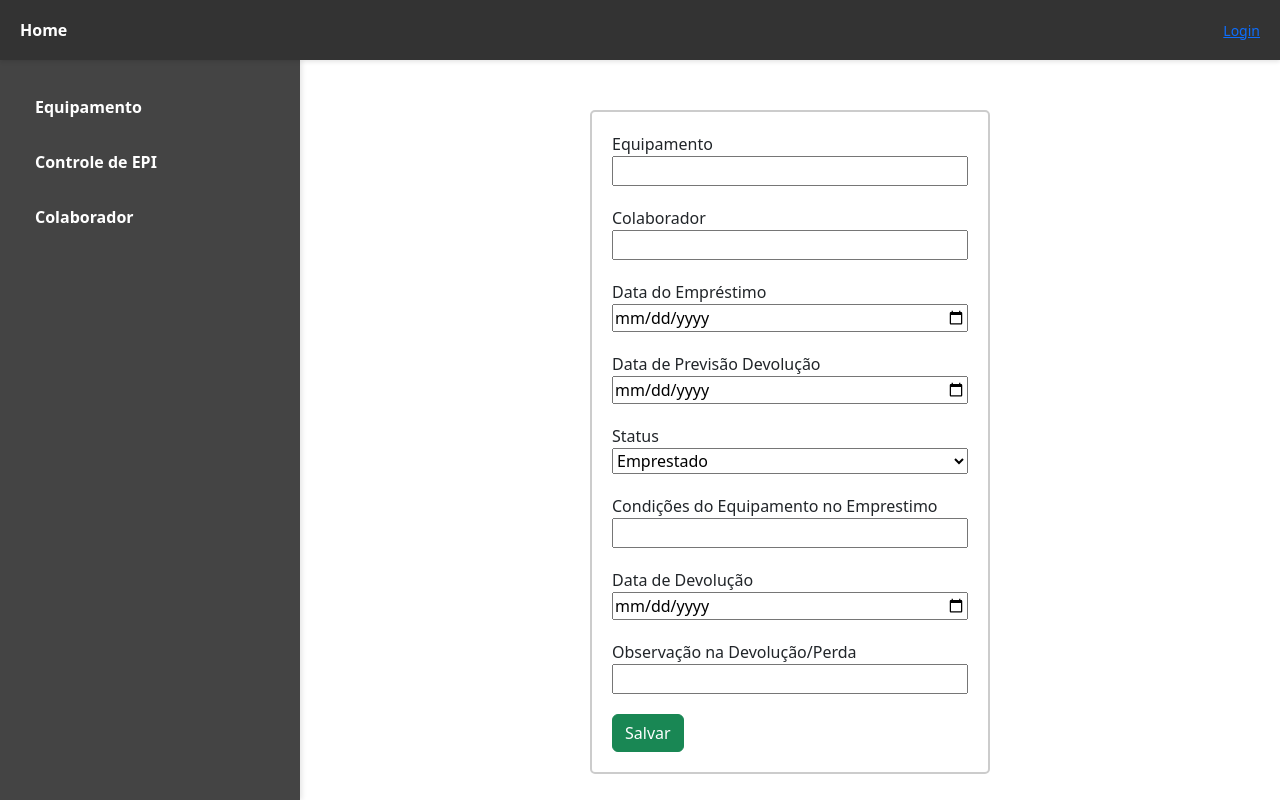
After one commit to Rexfire12/sistema_controle_epi, a Django app: page /registrar_acao/ in a window 1280 px wide. The commit adds this page. Run offline with Django 5.2, Linux system fonts and the light colour scheme.

Commit message:
Relatorios/Login

```diff
--- /dev/null
+++ b/controle_epi/epi/templates/epi/globals/registrar_acao.html
@@ -0,0 +1,52 @@
+{% extends "epi/index.html" %}
+
+{% block content %}
+
+<div class="container" style="border: 2px solid #ccc; padding: 20px; border-radius: 5px; width: 400px; margin-top: 50px;">
+    <form action="/registrar_acao/" method="post" class="registration-form">
+      {% csrf_token %}
+      <div style="margin-bottom: 20px;">
+        <label for="equipamento">Equipamento</label><br>
+        <input type="text" id="equipamento" name="equipamento" required style="width: 100%;">
+      </div>
+      <div style="margin-bottom: 20px;">
+        <label for="colaborador">Colaborador</label><br>
+        <input type="text" id="colaborador" name="colaborador" required style="width: 100%;">
+      </div>
+      <div style="margin-bottom: 20px;">
+        <label for="dataemprestimo">Data do Empréstimo</label><br>
+        <input type="date" id="dataemprestimo" name="data_emprestimo" required style="width: 100%;">
+      </div>
+      <div style="margin-bottom: 20px;">
+        <label for="previsaodevolucao">Data de Previsão Devolução</label><br>
+        <input type="date" id="previsaodevolucao" name="previsaodevolucao" required style="width: 100%;">
+      </div>
+      <div class="status-bar" style="margin-bottom: 20px;">
+        <label for="status-dropdown">Status</label><br>
+        <select id="status-dropdown" name="status-dropdown" style="width: 100%;">
+          <option value="emprestado">Emprestado</option>
+          <option value="em-uso">Em Uso</option>
+          <option value="fornecido">Fornecido</option>
+          <option value="devolvido">Devolvido</option>
+          <option value="danificado">Danificado</option>
+          <option value="perdido">Perdido</option>
+        </select>
+      </div>
+      <div style="margin-bottom: 20px;">
+        <label for="condicoes">Condições do Equipamento no Emprestimo</label><br>
+        <input type="text" id="condicoes" name="condicoes" required style="width: 100%;">
+      </div>
+      <div style="margin-bottom: 20px;">
+        <label for="datadevolucao">Data de Devolução</label><br>
+        <input type="date" id="datadevolucao" name="data_devolucao" required style="width: 100%;">
+      </div>
+      <div style="margin-bottom: 20px;">
+        <label for="observacao">Observação na Devolução/Perda</label><br>
+        <input type="text" id="observacao" name="observacao" required style="width: 100%;">
+      </div>
+      <button class="btn btn-success" type="submit">Salvar</button>
+    </form>
+  </div>
+
+
+{% endblock content %}
--- a/controle_epi/epi/templates/epi/partials/header.html
+++ b/controle_epi/epi/templates/epi/partials/header.html
@@ -4,6 +4,11 @@
         <a href="/">Home</a>
     </div>
     <div class="right">
-        <span>Usuário: João</span>
+        {% if user.is_authenticated %}
+            <span>Usuário: {{ colaborador.name }}</span>
+            <a href="{% url 'logout' %}">Logout</a>
+        {% else %}
+            <a href="{% url 'login' %}">Login</a>
+        {% endif %}
     </div>
 </header>
--- a/controle_epi/epi/templates/epi/partials/sidebar.html
+++ b/controle_epi/epi/templates/epi/partials/sidebar.html
@@ -4,6 +4,7 @@
         <label for="item1" class="accordion-title">Equipamento</label>
         <div class="accordion-content">
             <a href="/cadastrar">Cadastrar Equipamento</a>
+            <a href="/listar">Relatórios</a>
             <a href="/atualizar">Editar Equipamento</a>
         </div>
     </div>
@@ -11,8 +12,8 @@
         <input type="checkbox" id="item2">
         <label for="item2" class="accordion-title">Controle de EPI</label>
         <div class="accordion-content">
-            <a href="">Registar Ação</a>
-            <a href="/listar">Relatórios</a>
+            <a href="/registrar_acao/">Registar Ação</a>
+            <a href="/listar_acao">Relatórios</a>
         </div>
     </div>
     <div class="accordion-item">
--- a/controle_epi/epi/urls.py
+++ b/controle_epi/epi/urls.py
@@ -1,7 +1,10 @@
 from django.urls import path
+from django.contrib.auth import views as auth_views
 from . import views
 
+
 urlpatterns = [
+    #URLs para o modulo de epi
     path('', views.index, name='index'),
     path('listar/', views.listar_epi, name='listar_epi'),
     path('cadastrar/', views.cadastrar_epi, name='cadastrar_epi'),
@@ -14,4 +17,10 @@ urlpatterns = [
     path('atualizar_colaborador/', views.atualizar_colaborador, name='atualizar_colaborador_tela'),
     path('atualizar_colaborador/<int:id>/', views.atualizar_colaborador, name='atualizar_colaborador'),
     path('excluir_colaborador/<int:id>/', views.excluir_colaborador, name='excluir_colaborador'),
+    #URL para o modulo de registrar ação
+    path('registrar_acao/', views.registrar_acao, name='registrar_acao'),
+    path('listar_acao/', views.listar_acao, name='listar_acao'),
+    #Loguin e Logout
+    path('login/', auth_views.LoginView.as_view(template_name='epi/globals/login.html'), name='login'),
+    path('logout/', auth_views.LogoutView.as_view(), name='logout'),
 ]
--- a/controle_epi/epi/views.py
+++ b/controle_epi/epi/views.py
@@ -1,5 +1,5 @@
 from django.shortcuts import render, redirect, get_object_or_404
-from epi.models import Equipamento, Colaborador
+from epi.models import Equipamento, Colaborador, Registro
 
 
 # Create your views here.
@@ -121,3 +121,60 @@ def excluir_colaborador(request, id):
     colaborador = Colaborador.objects.get(id=id)
     colaborador.delete()
     return redirect(atualizar_colaborador)
+
+#Regitrar Ação
+def registrar_acao(request):
+    if request.method == 'POST':
+        equipamento = request.POST.get('equipamento')
+        colaborador= request.POST.get('colaborador')
+        data_emprestimo = request.POST.get('data_emprestimo')
+        previsaodevolucao = request.POST.get('previsaodevolucao')
+        condicoes = request.POST.get('condicoes')
+        data_devolucao = request.POST.get('data_devolucao')
+        observacao = request.POST.get('observacao')
+
+        # Verificar se equipamento e colaborador existem
+        equipamento = get_object_or_404(Equipamento, nome=equipamento)
+        colaborador = get_object_or_404(Colaborador, nome=colaborador)
+
+        # Criar o registro
+        acao = Registro.objects.create(
+            equipamento=equipamento,
+            colaborador=colaborador,
+            data_emprestimo=data_emprestimo,
+            previsao_devolucao=previsaodevolucao,
+            condicoes=condicoes,
+            data_devolucao=data_devolucao,
+            observacao=observacao
+        )
+        return render(request, 'epi/globals/registrar_acao.html', {'acao': acao, 'erro': True})
+
+    return render(request, 'epi/globals/registrar_acao.html', {'acao': None})
+
+#Listar Ações
+def listar_acao(request):
+    values = Registro.objects.all()
+    colaborador = request.GET.get('colaborador')
+    equipamento = request.GET.get('equipamento')
+    data_emprestimo = request.GET.get('data_emprestimo')
+    previsaodevolucao = request.GET.get('previsaodevolucao')
+    condicoes = request.GET.get('condicoes')
+    data_devolucao = request.GET.get('data_devolucao')
+    observacao = request.GET.get('observacao')
+
+    if colaborador:
+        values = values.filter(colaborador__icontains=colaborador)
+    if equipamento:
+        values = values.filter(equipamento__icontains=equipamento)
+    if data_emprestimo:
+        values = values.filter(data_emprestimo__icontains=data_emprestimo)
+    if previsaodevolucao:
+        values = values.filter(previsao_devolucao__icontains=previsaodevolucao)
+    if condicoes:
+        values = values.filter(condicoes__icontains=condicoes)
+    if data_devolucao:
+        values = values.filter(data_devolucao__icontains=data_devolucao)
+    if observacao:
+        values = values.filter(observacao__icontains=observacao)
+
+    return render(request, 'epi/globals/listar_acao.html', {'acoes': values})
```
Also changed, not shown: controle_epi/controle_epi/settings.py (+6 -1 lines), controle_epi/epi/models.py (+11 -0 lines), controle_epi/epi/templates/epi/globals/listar_acao.html (added, +47 -0 lines), controle_epi/epi/templates/epi/globals/login.html (added, +14 -0 lines), controle_epi/db.sqlite3, controle_epi/epi/migrations/0009_registro.py (added), controle_epi/epi/static/css/styles.css (line endings or trailing spaces).
